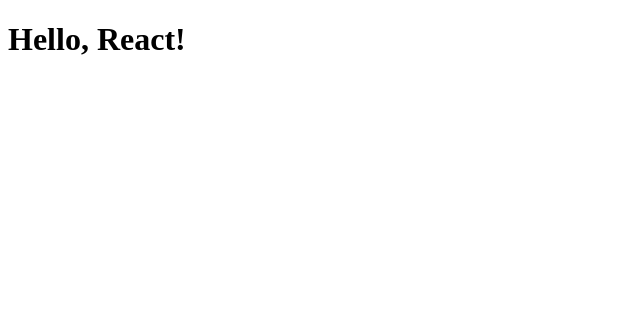
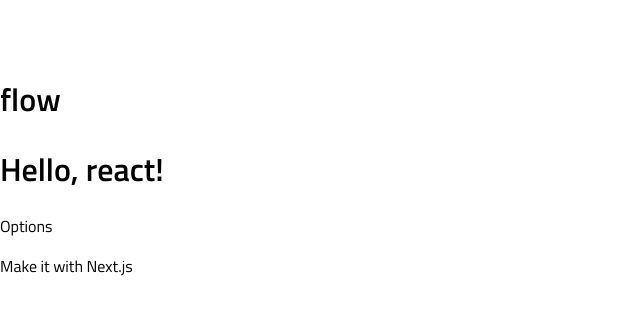
Before and after one commit to hectormoba/flow-app, a Next.js app: page / in a window 1280 px wide. Shown: the top 314 px of the page, without its empty margins (0-640 px from the left). Built offline with nearby package versions, Linux system fonts and the light colour scheme.

Commit message:
added components and system for manage different layout

```diff
--- /dev/null
+++ b/components/footer/Footer.js
@@ -0,0 +1,10 @@
+export default function Footer(){
+  return(
+    <footer>
+     <div>
+       <p>Options</p>
+       <p>Make it with Next.js</p>
+     </div>
+    </footer>
+  )
+}
--- /dev/null
+++ b/components/header/Header.js
@@ -0,0 +1,11 @@
+import Image from 'next/image';
+import menu from 'public/icons8-menu-48.png'
+
+export default function Header(){
+  return(
+    <header className="header">
+      <Image src={menu}/>
+      <h1>flow</h1>
+    </header>
+  )
+}
--- /dev/null
+++ b/components/layouts/home/HomeLayout.js
@@ -0,0 +1,12 @@
+import Header from 'components/header/Header';
+import Footer from 'components/footer/Footer';
+
+export default function HomeLayout({ children }) {
+  return(
+    <>
+      <Header />
+      <main>{children}</main>
+      <Footer />
+    </>
+  )
+}
--- /dev/null
+++ b/jsconfig.json
@@ -0,0 +1,5 @@
+{
+  "compilerOptions": {
+    "baseUrl": "."
+  }
+}
--- /dev/null
+++ b/pages/_app.js
@@ -0,0 +1,7 @@
+import '../styles/main.scss';
+
+export default function MyApp({ Component, pageProps }) {
+  const getLayout = Component.getLayout || ((page) => page);
+
+  return getLayout(<Component {...pageProps} />);
+};
--- /dev/null
+++ b/pages/_document.js
@@ -0,0 +1,28 @@
+import Document, { Html, Head, Main, NextScript } from 'next/document';
+
+class MyDocument extends Document {
+  render(){
+    return(
+      <Html>
+        <Head>
+          <link
+            rel="preconnect" href="https://fonts.googleapis.com"
+          />
+          <link
+            rel="preconnect"
+            href="https://fonts.gstatic.com"
+            crossOrigin="true"
+          />
+          <link
+            rel="stylesheet"
+            href="https://fonts.googleapis.com/css2?family=Titillium+Web:wght@400;600&display=swap"
+          />
+        </Head>
+        <Main />
+        <NextScript />
+      </Html>
+    )
+  }
+};
+
+export default MyDocument
--- a/pages/index.js
+++ b/pages/index.js
@@ -1,3 +1,13 @@
+import HomeLayout from "components/layouts/home/HomeLayout";
+
 export default function HomePage() {
-  return <h1>Hello, React!</h1>
+  return <h1>Hello, react!</h1>
 }
+
+HomePage.getLayout = function getLayout(page){
+  return (
+    <HomeLayout>
+      {page}
+    </HomeLayout>
+  )
+}
--- /dev/null
+++ b/styles/main.scss
@@ -0,0 +1,4 @@
+body {
+  margin: 0;
+  font-family: "Titillium Web", sans-serif;
+}
```
Also changed, not shown: styles/helpers..module.scss (added, +19 -0 lines), styles/variables.module.scss (added, +36 -0 lines), public/icons8-menu-48.png (added).
